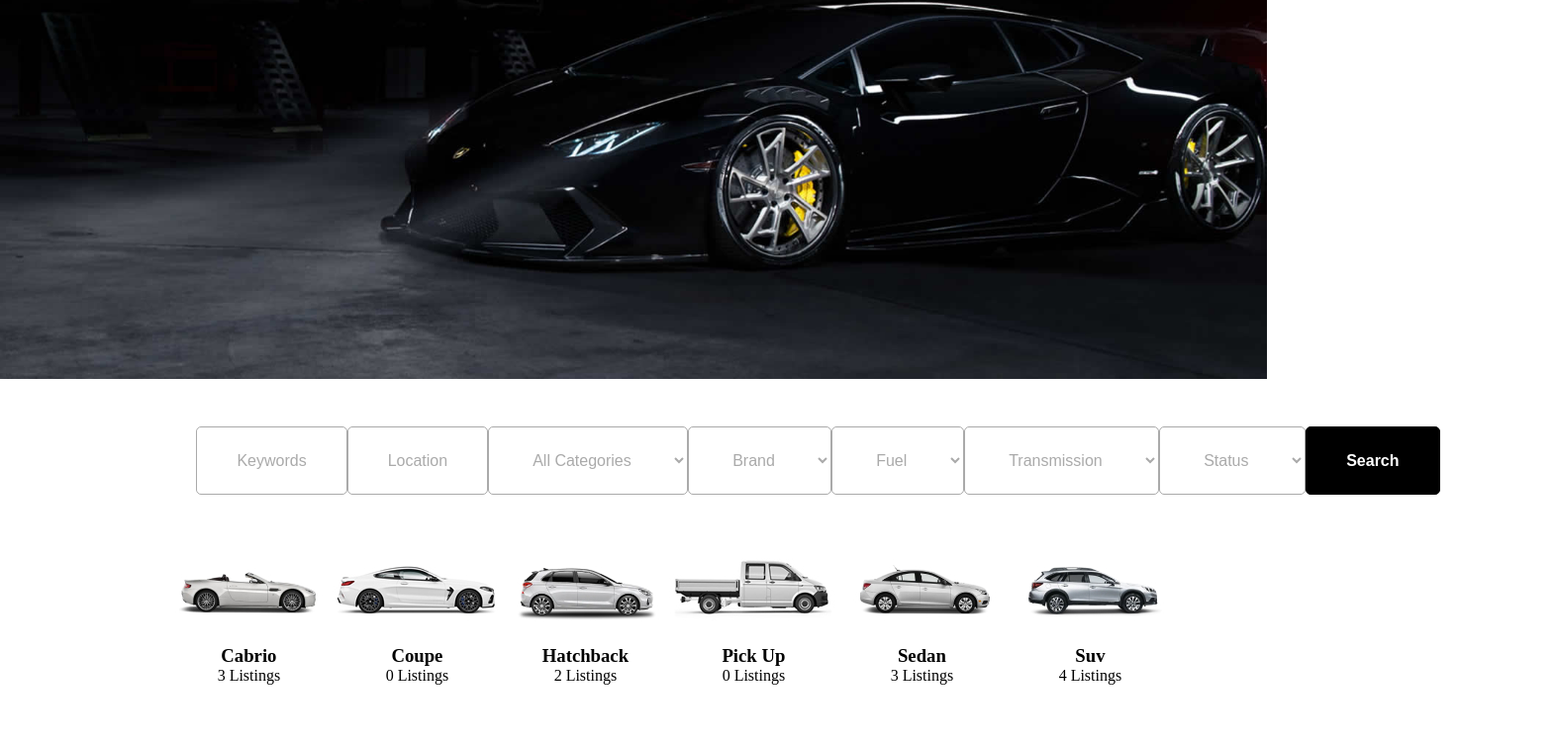
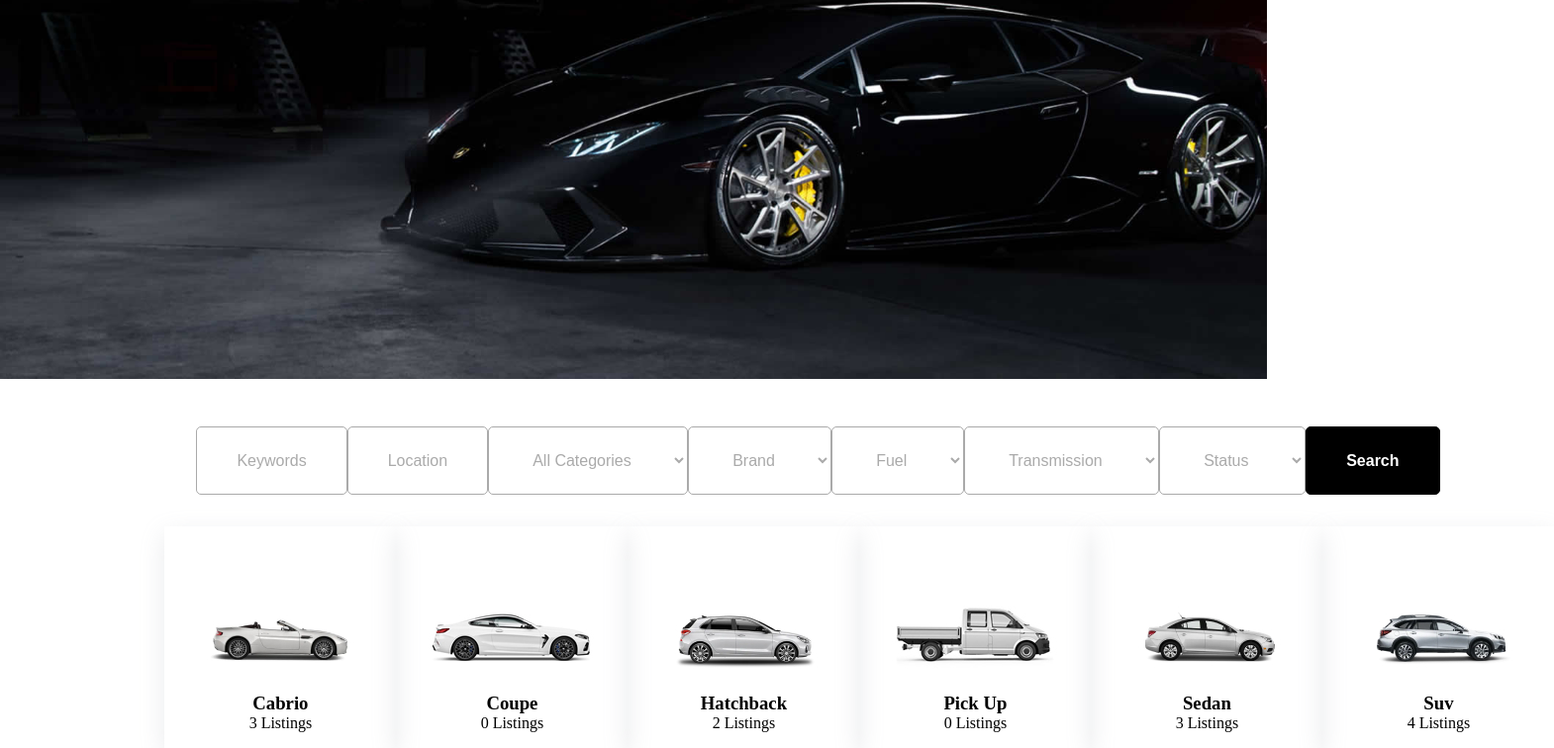
Before and after one commit to MonicaDeBona/proj-html-vuejs, a Vue app: page / in a window 1280 px wide. Shown: the part 547-1303 px from the top of the page at 99% size, 1570 px wide, since content can reach past the window. Before the commit the page ends 1239 px from the top, so only its background shows below. Built offline with nearby package versions, Linux system fonts and the light colour scheme.

Commit message:
Add car category style

```diff
--- a/src/components/MainComponents/CarsComponent/CategoriesComp.vue
+++ b/src/components/MainComponents/CarsComponent/CategoriesComp.vue
@@ -57,5 +57,11 @@ export default {
 </template>
 
 <style lang="scss" scoped>
+@use '../../../styles/partials/variables' as *;
 
+.category-card {
+    border: none;
+    padding: 3rem 2rem 1rem;
+    box-shadow: rgba(149, 157, 165, 0.2) 0px 8px 24px;
+}
 </style>
```
